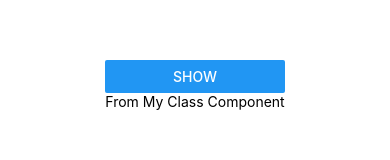
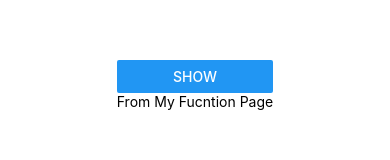
Before and after one commit to omaralsaleh2004/JoVision-react-native-tasks, a React Native app: screen / in a window 390 px wide. Both pictures are taken after a click on the button "SHOW". Shown: the top 160 px of the page. Built offline with nearby package versions, Linux system fonts and the light colour scheme.

Commit message:
Completed Task21

```diff
--- a/App.tsx
+++ b/App.tsx
@@ -5,6 +5,7 @@ import Task17 from './Tasks/Task17';
 import Task18 from './Tasks/Task18';
 import Task19 from './Tasks/Task19';
 import Task20 from './Tasks/Task20';
+import Task21 from './Tasks/Task21';
 
 const App = () => {
   return (
@@ -12,8 +13,10 @@ const App = () => {
       {/* <Task16 />
       <Task17 />
       <Task18 />
-      <Task19 />*/}
+      <Task19 />
       <Task20/>
+      */}
+      <Task21/>
     </View>
   );
 };
--- /dev/null
+++ b/Components/MyFucntionPage.js
@@ -0,0 +1,19 @@
+import { useEffect } from 'react';
+import { Text, View } from 'react-native';
+
+const MyFunctionPage = () => {
+  useEffect(() => {
+    console.log('Loaded');
+
+    return () => {
+      console.log('unloaded');
+    };
+  }, []);
+  return (
+    <View>
+      <Text>From My Fucntion Page</Text>
+    </View>
+  );
+};
+
+export default MyFunctionPage;
--- /dev/null
+++ b/Tasks/Task21.js
@@ -0,0 +1,20 @@
+import React, { useState } from 'react';
+import { Button, View } from 'react-native';
+import MyClassComponent from '../Components/MyClassPage';
+import MyFunctionPage from '../Components/MyFucntionPage';
+
+const Task21 = () => {
+  const [showPage, setShowPage] = useState(false);
+  const handlePressButton = () => {
+    setShowPage(!showPage);
+  };
+
+  return (
+    <View>
+      <Button title="Show" onPress={handlePressButton}></Button>
+      {showPage ? <MyFunctionPage /> : null}
+    </View>
+  );
+};
+
+export default Task21;
```
